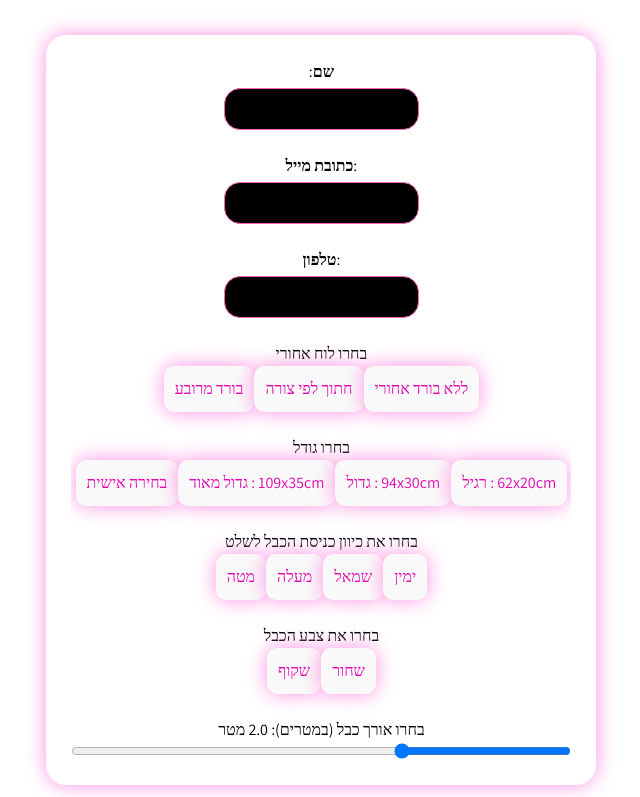
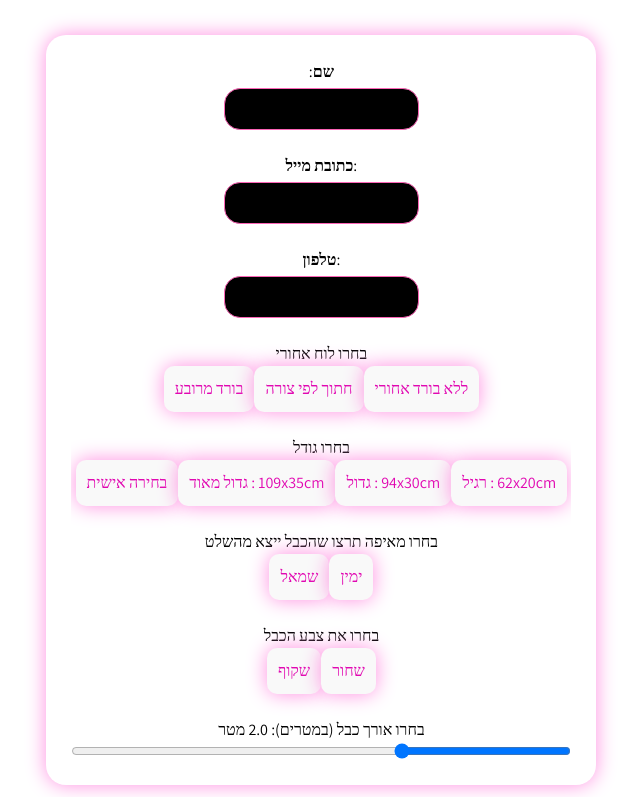
Before and after one commit to Kalzemic/Mood_Light, a React (Vite) app: page / in a window 1280 px wide. Shown: the part 4785-5582 px from the top of the page, without its empty margins (325-965 px from the left). Built offline with nearby package versions, Linux system fonts and the light colour scheme.

Commit message:
כןסקג בשנךק קמארט םפאןםמד

```diff
--- a/src/Components/CustomPage.tsx
+++ b/src/Components/CustomPage.tsx
@@ -30,7 +30,7 @@ const board_image: any = {
     "בורד מרובע": "/square_board.jpg"
 }
 
-const cable_entries = ["ימין", "שמאל", "מעלה", "מטה"]
+const cable_entries = ["ימין", "שמאל"]
 const hang_types = ["ברגים", "חבלים"]
 const cable_color = ["שחור", "שקוף"]
 
@@ -240,7 +240,7 @@ function CustomPage() {
                     </div>
                 )}
                 <div className="segment">
-                    <label>בחרו את כיוון כניסת הכבל לשלט</label>
+                    <label>בחרו מאיפה תרצו שהכבל ייצא מהשלט</label>
                     <div className="board-options">
                         {cable_entries.map(ce => (
                             <button
--- a/src/Components/DesignPage.tsx
+++ b/src/Components/DesignPage.tsx
@@ -14,7 +14,7 @@ const fonts = [
     "Teko", "Tinos", "Ubuntu", "Varela Round", "Yanone Kaffeesatz"
 ];
 
-const cable_entries = ["ימין", "שמאל", "מעלה", "מטה"]
+const cable_entries = ["ימין", "שמאל"]
 const hang_types = ["ברגים", "חבלים"]
 const cable_color = ["שחור", "שקוף"]
 
@@ -267,7 +267,7 @@ function DesignPage() {
                         </div>
                     )}
                     <div className="segment">
-                        <label>בחרו את כיוון כניסת הכבל לשלט</label>
+                        <label>בחרו מאיפה תרצו שהכבל ייצא מהשלט</label>
                         <div className="board-options">
                             {cable_entries.map(ce => (
                                 <button
```
